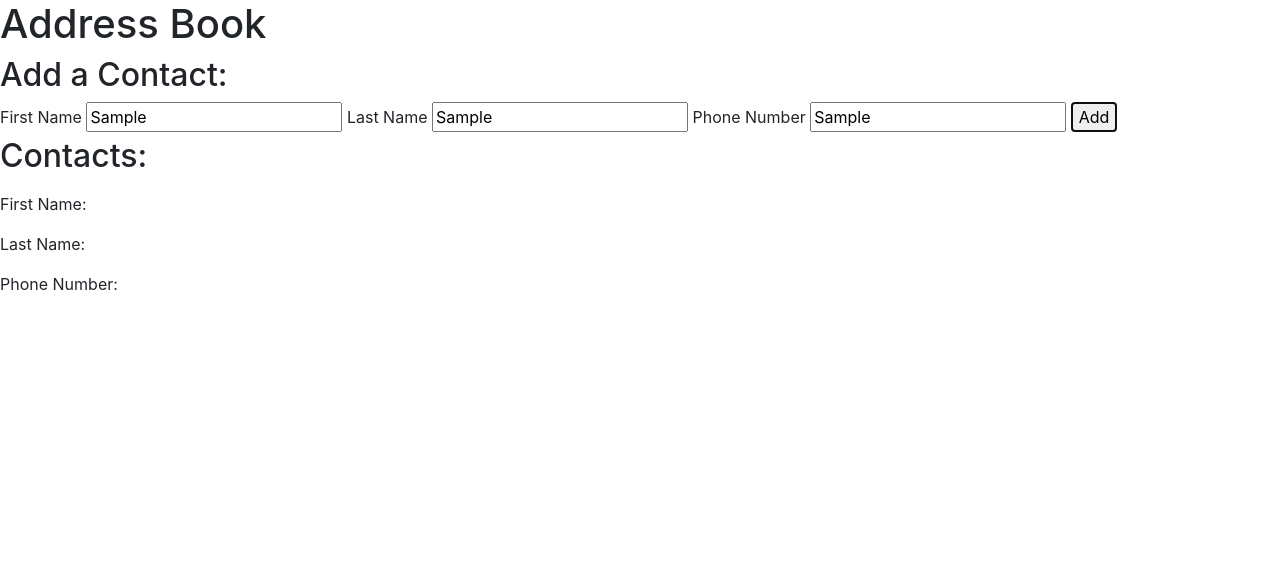
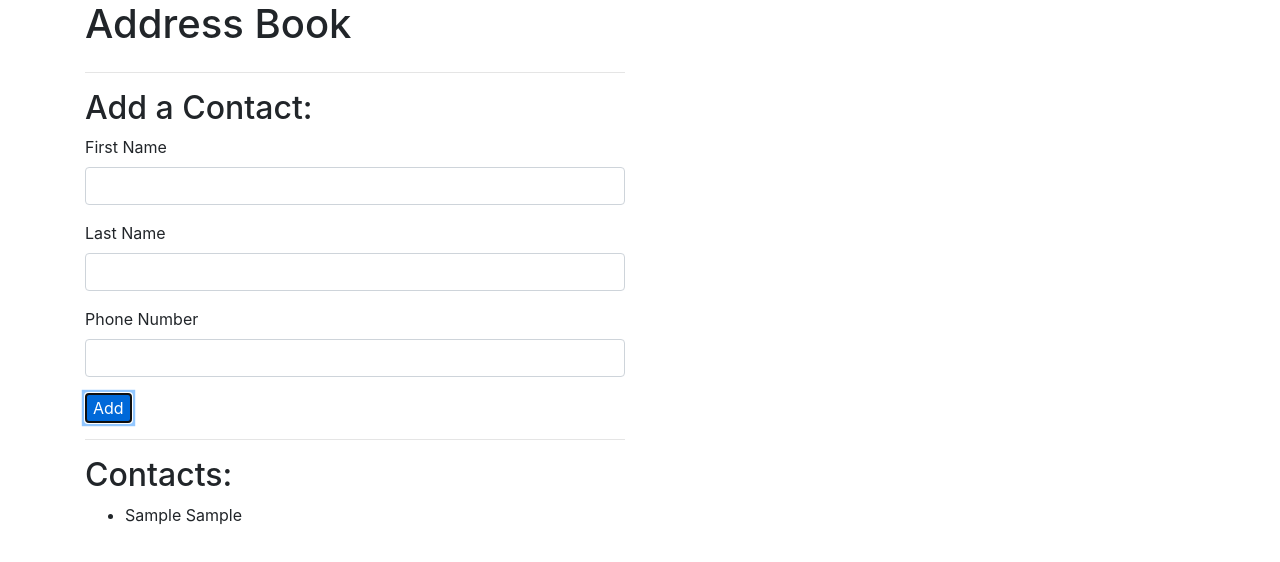
Before and after one commit to aGhouzlane/address-book-js, a plain HTML site: page index.html in a window 1280 px wide. Both pictures are taken after typing "Sample", "Sample", "Sample" into the empty fields and a click on the button "Add". Drawn offline with nearby package versions, Linux system fonts and the light colour scheme.

Commit message:
Adding more functions
co-authored-by: Michael Burton <micbur1@gmail.com>

```diff
--- a/index.html
+++ b/index.html
@@ -8,26 +8,37 @@
   <link rel="stylesheet" href="https://stackpath.bootstrapcdn.com/bootstrap/4.5.0/css/bootstrap.min.css"
     integrity="sha384-9aIt2nRpC12Uk9gS9baDl411NQApFmC26EwAOH8WgZl5MYYxFfc+NcPb1dKGj7Sk" crossorigin="anonymous">
   <title>Document</title>
+  <link rel="stylesheet" href="css/styles.css">
 </head>
 
 <body>
-
+  <div class="container">
     <h1>Address Book</h1>
+    <div class="row">
+      <div class="col-md-6">
+        <hr>
         <h2>Add a Contact:</h2>
         <form id="new-contact">
+          <div class="form-group">
             <label for="new-first-name">First Name</label>
-    <input type="text" id="new-first-name">
+            <input type="text" class="form-control" id="new-first-name">
+          </div>
+          <div class="form-group">
             <label for="new-last-name">Last Name</label>
-    <input type="text" id="new-last-name">
+            <input type="text" class="form-control" id="new-last-name">
+          </div>
+          <div class="form-group">
             <label for="new-phone-number">Phone Number</label>
-    <input type="text" id="new-phone-number">
-    <button type="submit">Add</button>
+            <input type="text" class="form-control" id="new-phone-number">
+          </div>
+          <button type="submit" class="btn-primary">Add</button>
         </form>
-
+        <hr>
         <h2>Contacts:</h2>
         <ul id="contacts">
         </ul>
-
+      </div>
+      <div class="col-md-6">
         <div id="show-contact">
           <p>First Name: <span class="first-name"></span></p>
           <p>Last Name: <span class="last-name"></span></p>
@@ -35,7 +46,9 @@
           <div id="buttons">
           </div>
         </div>
-
+      </div>
+    </div>
+  </div>
   <script src="js/jquery-3.6.0.js"></script>
   <script src="js/scripts.js"></script>
 </body>
--- a/js/scripts.js
+++ b/js/scripts.js
@@ -43,14 +43,55 @@ Contact.prototype.fullName = function () {
 // User Interface Logic ---------
 let addressBook = new AddressBook();
 
+function attachContactListeners() {
+  $("ul#contacts").on("click", "li", function () {
+    showContact(this.id);
+  });
+
+  $("#buttons").on("click", ".deleteButton", function () {
+    addressBook.deleteContact(this.id);
+    $("#show-contact").hide();
+    displayContactDetails(addressBook);
+  });
+};
+
+function showContact(contactId) {
+  const contact = addressBook.findContact(contactId);
+  $("#show-contact").show();
+  $(".first-name").html(contact.firstName);
+  $(".last-name").html(contact.lastName);
+  $(".phone-number").html(contact.phoneNumber);
+  let buttons = $("#buttons");
+  buttons.empty();
+  buttons.append("<button class='deleteButton' id=" + + contact.id + ">Delete</button>");
+}
+
+function displayContactDetails(addressBookToDisplay) {
+  let contactsList = $("ul#contacts");
+  let htmlForContactInfo = "";
+  Object.keys(addressBookToDisplay.contacts).forEach(function (key) {
+    const contact = addressBookToDisplay.findContact(key);
+    htmlForContactInfo += "<li id=" + contact.id + ">" + contact.firstName + " " + contact.lastName + "</li>";
+  });
+  contactsList.html(htmlForContactInfo);
+};
+
 $(document).ready(function () {
+  attachContactListeners();
   $("form#new-contact").submit(function (event) {
     event.preventDefault();
     const inputtedFirstName = $("input#new-first-name").val();
     const inputtedLastName = $("input#new-last-name").val();
     const inputtedPhoneNumber = $("input#new-phone-number").val();
+
+    // The next three lines are new:
+    $("input#new-first-name").val("");
+    $("input#new-last-name").val("");
+    $("input#new-phone-number").val("");
+
     let newContact = new Contact(inputtedFirstName, inputtedLastName, inputtedPhoneNumber);
     addressBook.addContact(newContact);
-    console.log(addressBook.contacts);
+    //console.log(addressBook.contacts);
+    displayContactDetails(addressBook);  // <--- This is the new line!
   });
 });
```
Lines whose indentation alone changed are shown as unchanged.
